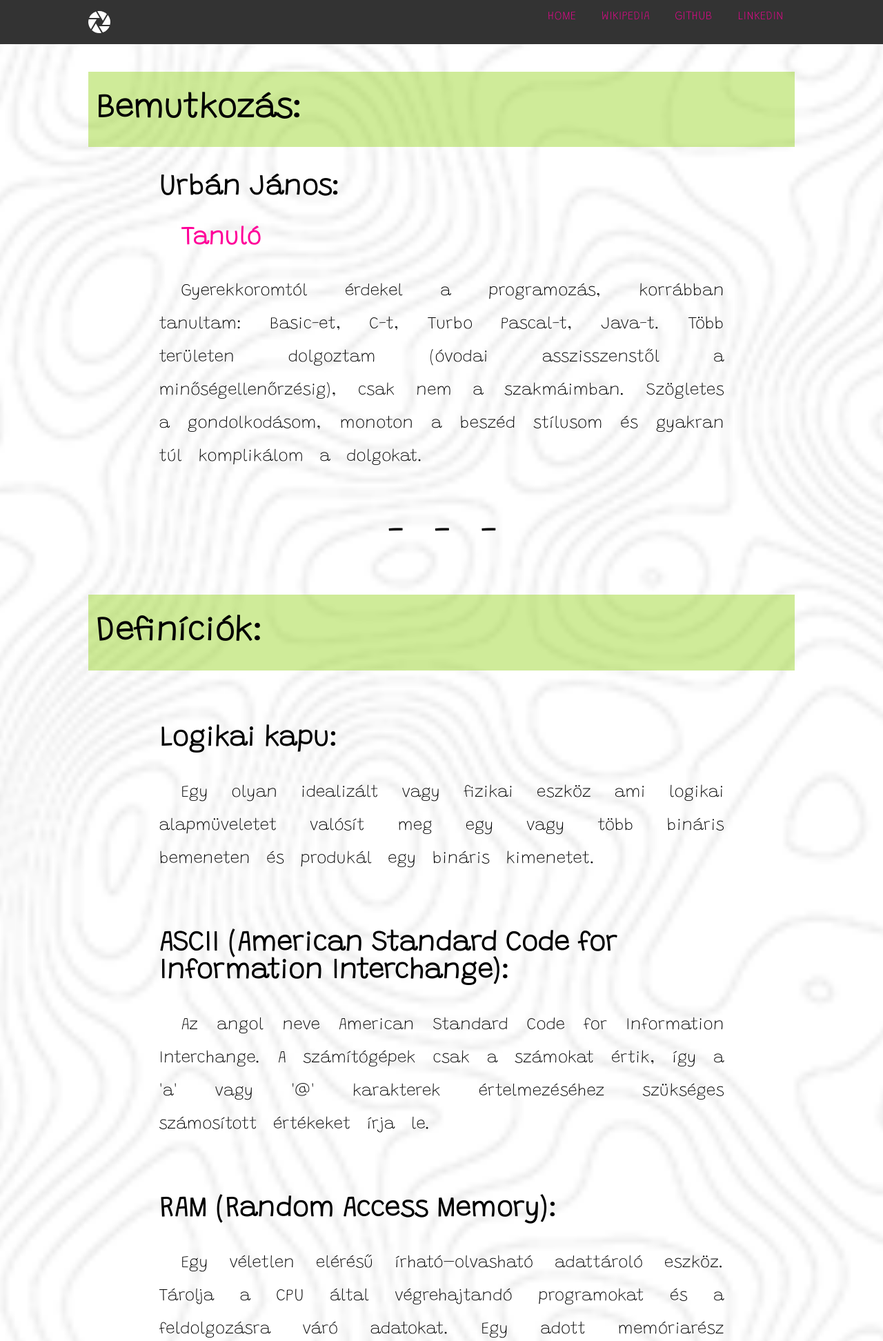
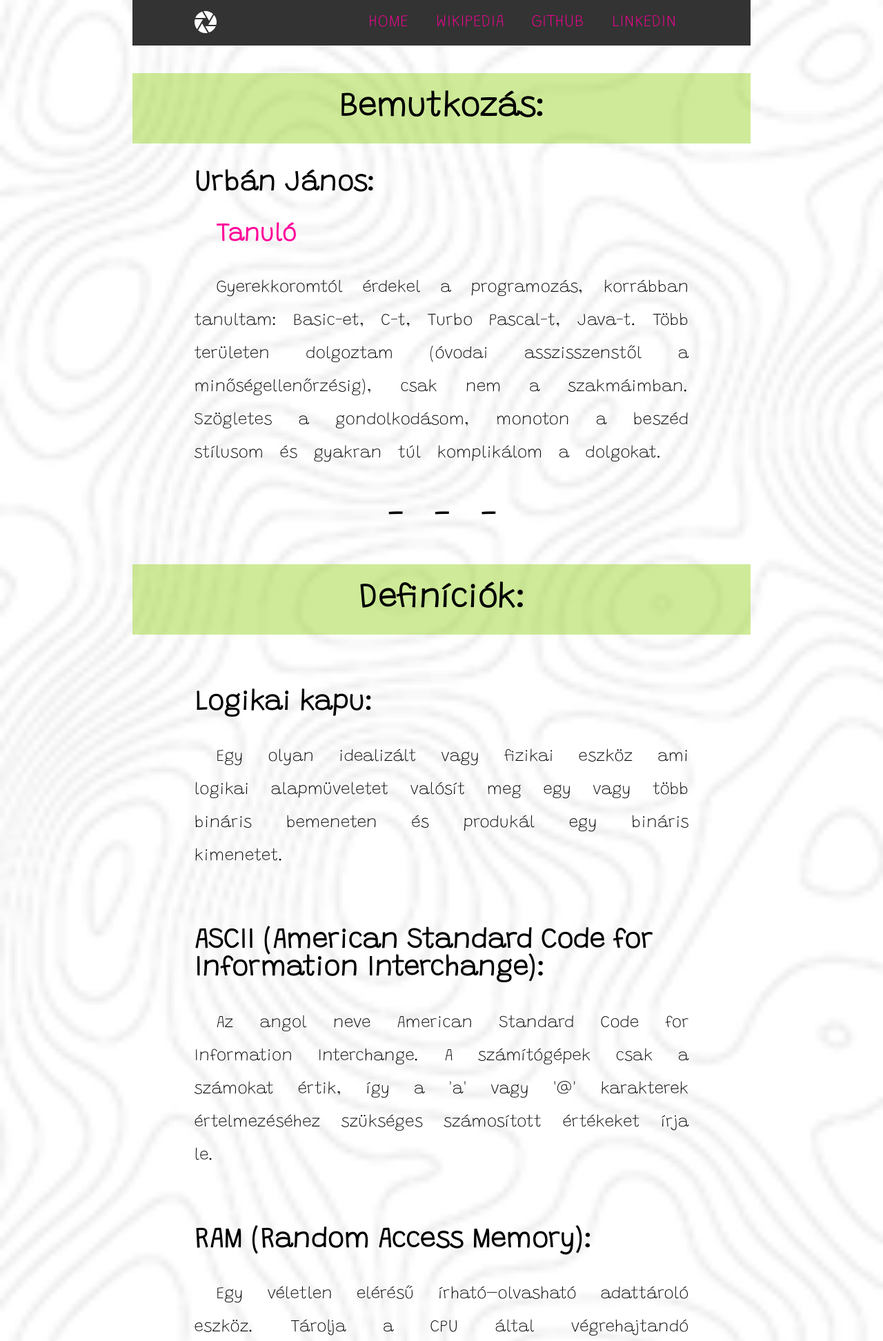
Before and after one commit to JanosUrban/MyFirstWebseit, a PHP site: page / in a window 1280 px wide. Shown: the top 1944 px of the page at 69% size. Run offline with PHP 8.4, Linux system fonts and the light colour scheme.

Commit message:
Homework

```diff
--- a/styles.css
+++ b/styles.css
@@ -1,39 +1,36 @@
 body {
-    margin: 0px;
-    min-width: 500px;
+    margin: 0;
     background-image: url("assets/topography.png");
     background-position: center;
     background-repeat: no-repeat;
     background-size: cover;
     font-family: 'Grandstander', cursive, courier;
-}
-
-section {
-    padding: 0 10% ;
+    min-width: 500px;
 }
 
 .nav-bar {
     background-color: #333333;
     overflow: hidden;
     padding: 1rem 0;
+    line-height: 2rem;
 }
 .nav-bar img {
     float: left;
-    padding-left: 10%;
+    padding-left: 3%;
 }
 
 .link {
     float: right;
-    padding-right: 10%;
+    padding-right: 3%;
 }
 
 a {
     color: #ff0099;
     text-align: center;
-    padding: 14px 16px;
+    padding: .8rem 1.1rem;
     text-decoration: none;
     text-transform: uppercase;
-    font-size: 17px;
+    font-size: 1.2rem;
 }
 
 a:hover {
@@ -45,6 +42,7 @@ h1 {
     font-size: 3rem;
     padding: 3% 1%;
     background-color: rgba(136, 204, 0, .4);
+    text-align: center;
 }
 
 h2 {
@@ -82,3 +80,26 @@ p, h2, h3{
 article {
     margin-top: 5rem;
 }
+@media (min-width: 720px) {
+    body{
+        margin: 0 5%;
+    }
+
+    .nav-bar img {
+        padding-left: 10%;
+    }
+
+    .link {
+        padding-right: 10%;
+    }
+
+    a{
+        font-size: 1.5rem;
+    }
+}
+
+@media (min-width: 920px) {
+    body{
+        margin: 0 15%;
+    }
+}
```
